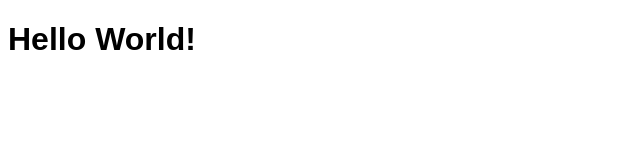
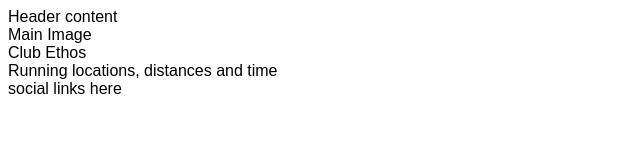
Before and after one commit to nameiswaiyinsin/love-running, a plain HTML site: page index.html in a window 1280 px wide. Shown: the whole page, without its empty margins (0-640 px from the left). Drawn offline with Linux system fonts and the light colour scheme.

Commit message:
Add core structure for home page

```diff
--- a/index.html
+++ b/index.html
@@ -11,6 +11,19 @@
     <title>Love Running</title>
 </head>
 <body>
-    <h1>Hello World!</h1>
+    <header>Header content</header>
+
+    <section>
+        Main Image
+    </section>
+    <section>
+        Club Ethos
+    </section>
+    <section>
+        Running locations, distances and time
+    </section>
+    <footer>
+        social links here
+    </footer>
 </body>
 </html>
```
